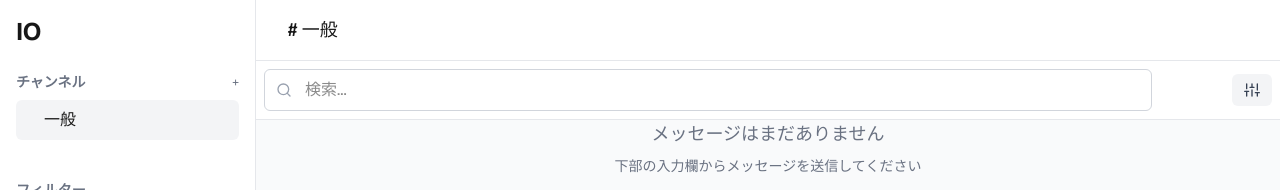
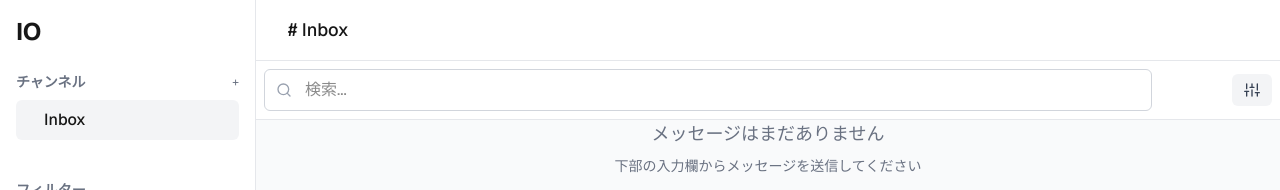
Before and after one commit to udus122/io-demo, a Next.js app: page / in a window 1280 px wide. Shown: the top 190 px of the page. Built offline with nearby package versions, Linux system fonts and the light colour scheme.

Commit message:
fix: change default channel name from '一般' to 'Inbox'

```diff
--- a/src/components/layout/MainLayout.tsx
+++ b/src/components/layout/MainLayout.tsx
@@ -12,7 +12,7 @@ const MainLayout: React.FC<MainLayoutProps> = ({ children, sidebar }) => {
 
   // アクティブなチャンネル名を取得
   const activeChannel = channels.find(channel => channel.id === activeChannelId);
-  const activeChannelName = activeChannel?.name || '一般';
+  const activeChannelName = activeChannel?.name || 'Inbox';
 
   return (
     <div className="flex h-screen bg-gray-50 dark:bg-gray-900">
--- a/src/contexts/UIContext.tsx
+++ b/src/contexts/UIContext.tsx
@@ -57,14 +57,14 @@ export const UIProvider: React.FC<UIProviderProps> = ({ children }) => {
         console.error('Failed to parse stored channels:', error);
       }
     } else {
-      // チャンネルがない場合は「一般」チャンネルを作成
-      const generalChannel: Channel = {
+      // チャンネルがない場合は「Inbox」チャンネルを作成
+      const inboxChannel: Channel = {
         id: uuidv4(),
-        name: '一般',
+        name: 'Inbox',
         createdAt: new Date()
       };
-      setChannels([generalChannel]);
-      setActiveChannelId(generalChannel.id);
+      setChannels([inboxChannel]);
+      setActiveChannelId(inboxChannel.id);
     }
   }, []);
 
```
